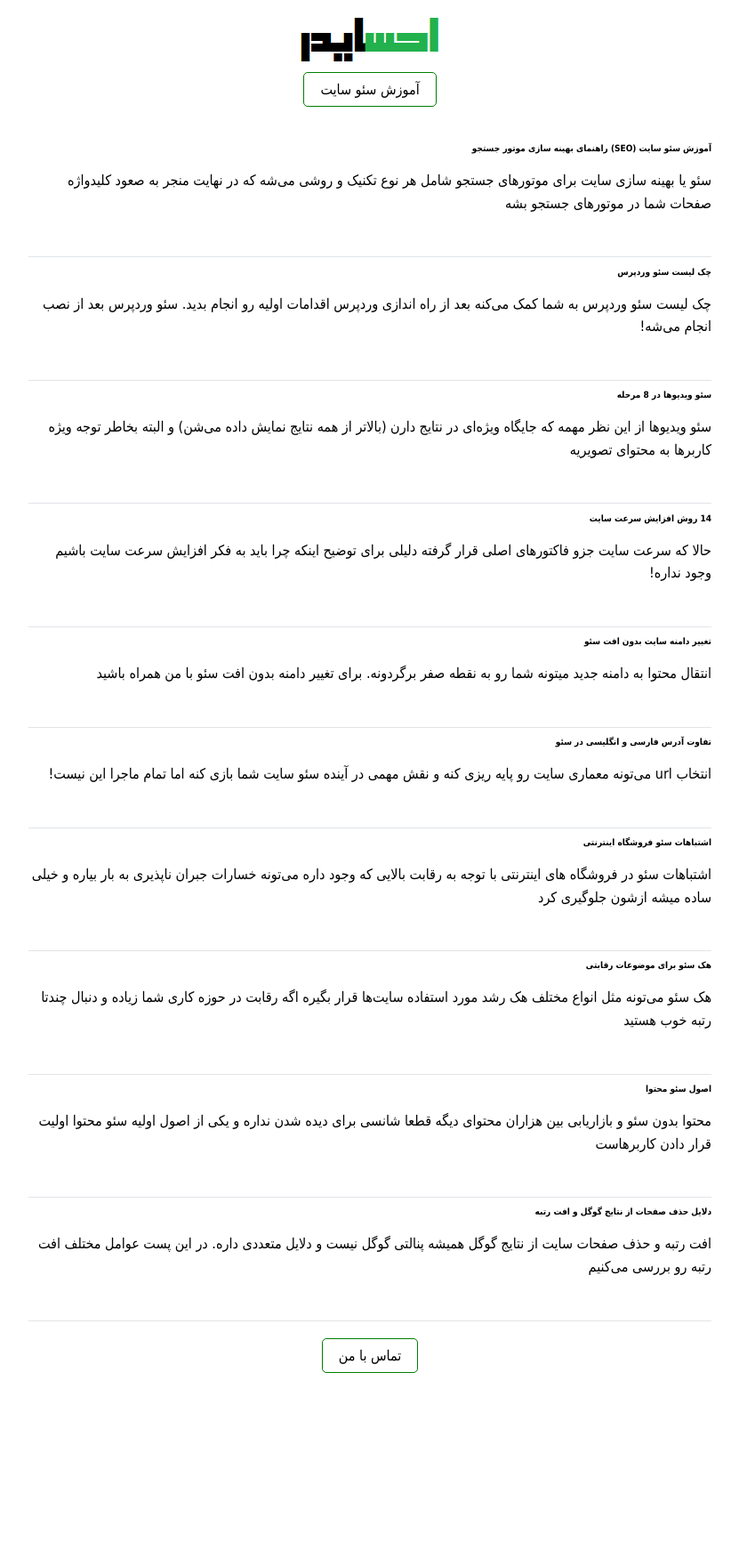
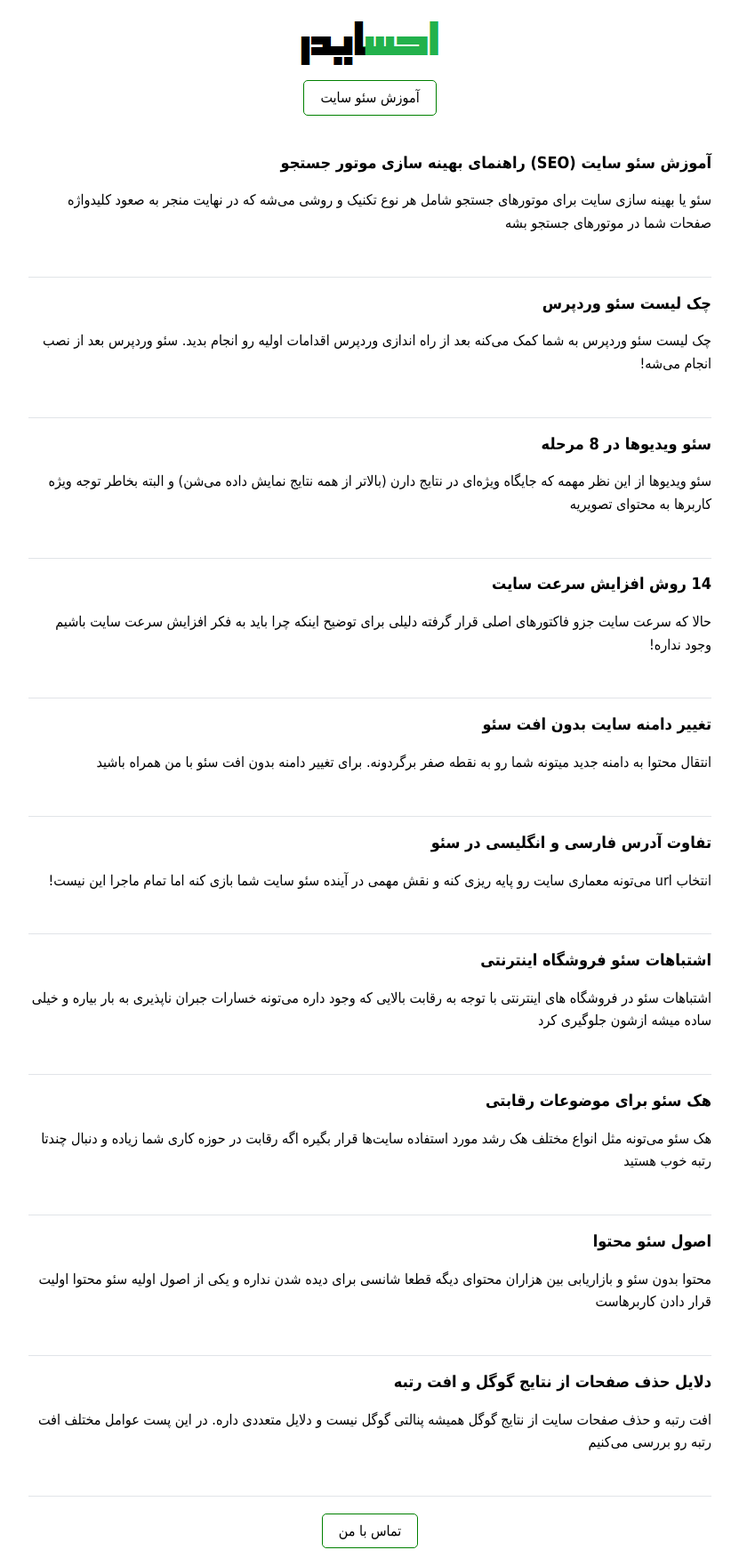
Before and after one commit to darkblog/darkblog.github.io, a Jekyll site: the page built from index.html, in a window 1280 px wide. Shown: the whole page at 89% size, without its empty margins (224-1055 px from the left). Built offline with Jekyll 4.4.1, drawn with Linux system fonts in a browser that asks for light colours; before the commit the page ends 1554 px from its top, so only the background shows below that.

Commit message:
Update index.html

```diff
--- a/_layouts/index.html
+++ b/_layouts/index.html
@@ -6,7 +6,7 @@
 <title>{% if page.title %}{{ page.title }}{% else %}{{ site.name }}{% endif %}</title>
 <meta name="description" content="{% if page.excerpt %}{{ page.excerpt | strip_html | strip_newlines | truncate: 160 }}{% else %}{{ site.description }}{% endif %}">
 <link rel="canonical" href="{{ page.url | replace:'index.html','' | prepend: site.baseurl | prepend: site.url }}">
-<style>body{font:100%/1.6 Tahoma}.container{margin:16px auto;padding:0 10px;max-width:768px}h1{font-size:x-small}h2{font-size:large}p{margin:15px 0}a{color:black;text-decoration:none}img{max-width:100%}nav{margin-top:-7px;padding-bottom:20px}.post{padding-bottom:2em;border-bottom:1px solid #e1e4e8}.center{display:block;margin:auto;text-align:center}.button{border:1px solid green;padding:6px 18px;display:inline-block;margin:3px;border-radius:5px}</style>
+<style>body{font:100%/1.6 Tahoma}.container{margin:16px auto;padding:0 10px;max-width:768px}h1{font-size:large}p{margin:15px 0}a{color:black;text-decoration:none}img{max-width:100%}nav{margin-top:-7px;padding-bottom:20px}.post{padding-bottom:2em;border-bottom:1px solid #e1e4e8}.center{display:block;margin:auto;text-align:center}.button{border:1px solid green;padding:6px 18px;display:inline-block;margin:3px;border-radius:5px}</style>
 </head>
 <body>
 <header class="center">
```
